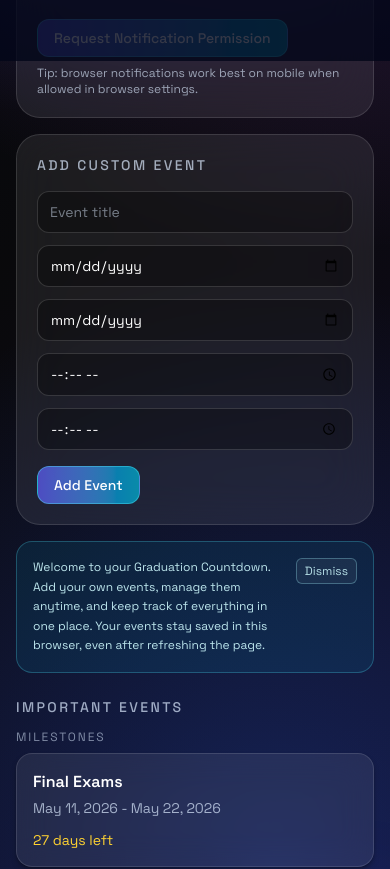
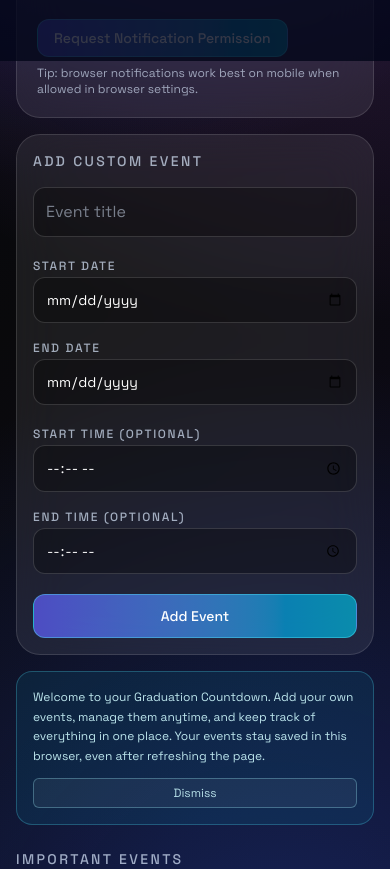
Before and after one commit to Abd453/gccountdown, a Next.js app: page / in a window 390 px wide. Shown: the part 783-1652 px from the top of the page. Built offline with nearby package versions, Linux system fonts and the light colour scheme.

Commit message:
feat: improve mobile responsiveness and guided onboarding navigation

```diff
--- a/src/app/page.tsx
+++ b/src/app/page.tsx
@@ -256,14 +256,14 @@ export default function Home() {
               <CustomEventForm onAddEvent={handleAddEvent} />
             {showWelcome ? (
               <div className="rounded-2xl border border-cyan-300/25 bg-cyan-500/10 p-4">
-                <div className="flex items-start justify-between gap-3">
+                <div className="flex flex-col gap-3 sm:flex-row sm:items-start sm:justify-between">
                   <p className="text-xs leading-relaxed text-cyan-100/90">
                     Welcome to your Graduation Countdown. Add your own events, manage them anytime, and keep track of everything in one place. Your events stay saved in this browser, even after refreshing the page.
                   </p>
                   <button
                     type="button"
                     onClick={() => setShowWelcome(false)}
-                    className="shrink-0 rounded-md border border-cyan-200/30 bg-white/5 px-2 py-1 text-xs text-cyan-100/85 transition hover:bg-white/10"
+                    className="w-full rounded-md border border-cyan-200/30 bg-white/5 px-2 py-1.5 text-xs text-cyan-100/85 transition hover:bg-white/10 sm:w-auto"
                   >
                     Dismiss
                   </button>
--- a/src/components/CustomEventForm.tsx
+++ b/src/components/CustomEventForm.tsx
@@ -33,7 +33,7 @@ export function CustomEventForm({ onAddEvent }: CustomEventFormProps) {
   }
 
   const pickerInputClassName =
-    "w-full cursor-pointer rounded-xl border border-white/15 bg-black/30 px-3 py-2.5 text-sm text-white [color-scheme:dark] outline-none transition focus:border-cyan-300/70 [&::-webkit-calendar-picker-indicator]:cursor-pointer [&::-webkit-calendar-picker-indicator]:filter [&::-webkit-calendar-picker-indicator]:invert [&::-webkit-calendar-picker-indicator]:brightness-200 [&::-webkit-calendar-picker-indicator]:contrast-200 [&::-webkit-calendar-picker-indicator]:opacity-100";
+    "w-full min-h-11 cursor-pointer rounded-xl border border-white/15 bg-black/30 px-3 py-3 text-sm text-white [color-scheme:dark] outline-none transition focus:border-cyan-300/70 focus:ring-2 focus:ring-cyan-300/20 [&::-webkit-calendar-picker-indicator]:cursor-pointer [&::-webkit-calendar-picker-indicator]:filter [&::-webkit-calendar-picker-indicator]:invert [&::-webkit-calendar-picker-indicator]:brightness-200 [&::-webkit-calendar-picker-indicator]:contrast-200 [&::-webkit-calendar-picker-indicator]:opacity-100";
 
   function handleSubmit(event: FormEvent<HTMLFormElement>) {
     event.preventDefault();
@@ -48,17 +48,19 @@ export function CustomEventForm({ onAddEvent }: CustomEventFormProps) {
   }
 
   return (
-    <form onSubmit={handleSubmit} className="rounded-3xl border border-white/12 bg-white/8 p-5 backdrop-blur-xl">
+    <form onSubmit={handleSubmit} className="rounded-3xl border border-white/12 bg-white/8 p-4 backdrop-blur-xl sm:p-5">
       <h2 className="text-sm font-medium uppercase tracking-[0.17em] text-blue-100/70">Add Custom Event</h2>
-      <div className="mt-4 space-y-3">
+      <div className="mt-4 space-y-4">
         <input
           value={title}
           onChange={(event) => setTitle(event.target.value)}
           placeholder="Event title"
-          className="w-full rounded-xl border border-white/15 bg-black/30 px-3 py-2.5 text-sm text-white outline-none placeholder:text-blue-100/50 focus:border-cyan-300/70"
+          className="w-full min-h-11 rounded-xl border border-white/15 bg-black/30 px-3 py-3 text-base text-white outline-none placeholder:text-blue-100/50 transition focus:border-cyan-300/70 focus:ring-2 focus:ring-cyan-300/20 sm:text-sm"
           required
         />
-        <div className="grid grid-cols-1 gap-3 sm:grid-cols-2">
+        <div className="grid grid-cols-1 gap-3 md:grid-cols-2">
+          <label className="space-y-1.5">
+            <span className="text-xs font-medium uppercase tracking-[0.14em] text-blue-100/70">Start Date</span>
             <input
               ref={startDateRef}
               type="date"
@@ -68,6 +70,9 @@ export function CustomEventForm({ onAddEvent }: CustomEventFormProps) {
               className={pickerInputClassName}
               required
             />
+          </label>
+          <label className="space-y-1.5">
+            <span className="text-xs font-medium uppercase tracking-[0.14em] text-blue-100/70">End Date</span>
             <input
               ref={endDateRef}
               type="date"
@@ -77,8 +82,11 @@ export function CustomEventForm({ onAddEvent }: CustomEventFormProps) {
               className={pickerInputClassName}
               required
             />
+          </label>
         </div>
-        <div className="grid grid-cols-1 gap-3 sm:grid-cols-2">
+        <div className="grid grid-cols-1 gap-3 md:grid-cols-2">
+          <label className="space-y-1.5">
+            <span className="text-xs font-medium uppercase tracking-[0.14em] text-blue-100/70">Start Time (Optional)</span>
             <input
               ref={startTimeRef}
               type="time"
@@ -87,6 +95,9 @@ export function CustomEventForm({ onAddEvent }: CustomEventFormProps) {
               onClick={() => openNativePicker(startTimeRef.current)}
               className={pickerInputClassName}
             />
+          </label>
+          <label className="space-y-1.5">
+            <span className="text-xs font-medium uppercase tracking-[0.14em] text-blue-100/70">End Time (Optional)</span>
             <input
               ref={endTimeRef}
               type="time"
@@ -95,11 +106,12 @@ export function CustomEventForm({ onAddEvent }: CustomEventFormProps) {
               onClick={() => openNativePicker(endTimeRef.current)}
               className={pickerInputClassName}
             />
+          </label>
         </div>
       </div>
       <button
         type="submit"
-        className="mt-4 rounded-xl border border-cyan-300/40 bg-gradient-to-r from-indigo-500/70 to-cyan-500/70 px-4 py-2 text-sm font-medium text-white transition hover:from-indigo-500 hover:to-cyan-500"
+        className="mt-5 min-h-11 w-full rounded-xl border border-cyan-300/40 bg-gradient-to-r from-indigo-500/70 to-cyan-500/70 px-4 py-2.5 text-sm font-medium text-white transition hover:from-indigo-500 hover:to-cyan-500 sm:w-auto"
       >
         Add Event
       </button>
--- a/src/components/OnboardingTour.tsx
+++ b/src/components/OnboardingTour.tsx
@@ -1,7 +1,7 @@
 "use client";
 
 import { AnimatePresence, motion } from "framer-motion";
-import { useEffect, useMemo, useState } from "react";
+import { useCallback, useEffect, useMemo, useState } from "react";
 
 type TourStep = {
   title: string;
@@ -67,9 +67,54 @@ export function OnboardingTour() {
   const isFirst = stepIndex === 0;
   const isLast = stepIndex === STEPS.length - 1;
 
+  const scrollToTarget = useCallback((targetId?: string) => {
+    if (!targetId || typeof window === "undefined") return;
+
+    const tryScroll = (): boolean => {
+      const target = document.getElementById(targetId);
+      if (!target) return false;
+
+      target.scrollIntoView({
+        behavior: "smooth",
+        block: "center",
+        inline: "nearest",
+      });
+
+      // A follow-up alignment pass helps on mobile where layout/keyboard shifts can occur.
+      window.setTimeout(() => {
+        target.scrollIntoView({
+          behavior: "smooth",
+          block: "center",
+          inline: "nearest",
+        });
+      }, 260);
+
+      return true;
+    };
+
+    if (tryScroll()) return;
+
+    let attempts = 0;
+    const intervalId = window.setInterval(() => {
+      attempts += 1;
+      if (tryScroll() || attempts >= 6) {
+        window.clearInterval(intervalId);
+      }
+    }, 80);
+  }, []);
+
+  function goToStep(nextIndex: number) {
+    const bounded = Math.min(STEPS.length - 1, Math.max(0, nextIndex));
+    const nextStep = STEPS[bounded];
+    scrollToTarget(nextStep.targetId);
+    setStepIndex(bounded);
+  }
+
   useEffect(() => {
     if (!isOpen) return;
     if (!step.targetId) return;
+
+    scrollToTarget(step.targetId);
 
     function syncSpotlight() {
       const target = document.getElementById(step.targetId ?? "");
@@ -98,7 +143,7 @@ export function OnboardingTour() {
       window.removeEventListener("resize", syncSpotlight);
       window.removeEventListener("scroll", syncSpotlight);
     };
-  }, [isOpen, step.targetId]);
+  }, [isOpen, step.targetId, scrollToTarget]);
 
   const activeSpotlightRect = step.targetId ? spotlightRect : null;
 
@@ -112,13 +157,21 @@ export function OnboardingTour() {
     }
 
     const viewportHeight = typeof window !== "undefined" ? window.innerHeight : 900;
+    const viewportWidth = typeof window !== "undefined" ? window.innerWidth : 1280;
+    const cardWidth = Math.min(viewportWidth * 0.9, 480);
     const placeAbove = activeSpotlightRect.top > viewportHeight * 0.62;
+    const baseTop = placeAbove
+      ? Math.max(16, activeSpotlightRect.top - 210)
+      : activeSpotlightRect.top + activeSpotlightRect.height + 14;
+    const safeTop = Math.min(baseTop, Math.max(16, viewportHeight - 230));
+    const safeLeft = Math.min(
+      Math.max(16, activeSpotlightRect.left),
+      Math.max(16, viewportWidth - cardWidth - 16),
+    );
 
     return {
-      top: placeAbove
-        ? Math.max(16, activeSpotlightRect.top - 210)
-        : activeSpotlightRect.top + activeSpotlightRect.height + 14,
-      left: Math.max(16, activeSpotlightRect.left),
+      top: safeTop,
+      left: safeLeft,
       transform: "none",
     } as const;
   }, [activeSpotlightRect]);
@@ -183,7 +236,7 @@ export function OnboardingTour() {
             <div className="flex items-center gap-2">
               <button
                 type="button"
-                onClick={() => setStepIndex((previous) => Math.max(0, previous - 1))}
+                onClick={() => goToStep(stepIndex - 1)}
                 className="rounded-lg border border-white/25 bg-white/5 px-3 py-2 text-xs text-blue-100/90 transition hover:bg-white/10 disabled:opacity-45"
                 disabled={isFirst}
               >
@@ -196,7 +249,7 @@ export function OnboardingTour() {
                     finishTour();
                     return;
                   }
-                  setStepIndex((previous) => Math.min(STEPS.length - 1, previous + 1));
+                  goToStep(stepIndex + 1);
                 }}
                 className="rounded-lg border border-cyan-300/45 bg-gradient-to-r from-indigo-500/75 to-cyan-500/75 px-3 py-2 text-xs font-medium text-white transition hover:from-indigo-500 hover:to-cyan-500"
               >
```
Lines whose indentation alone changed are shown as unchanged.
